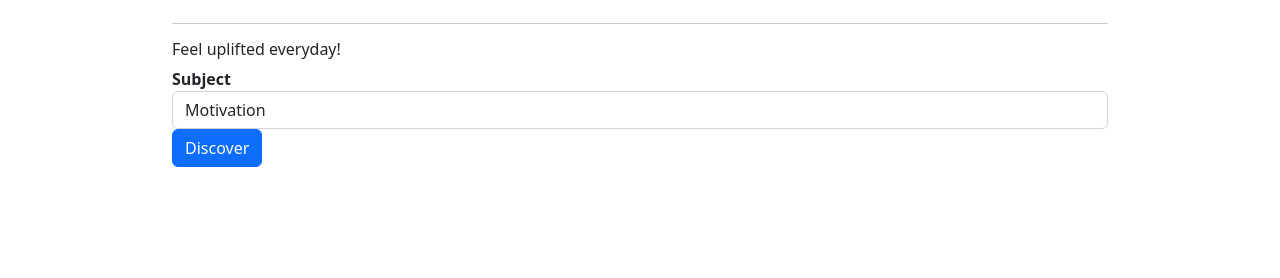
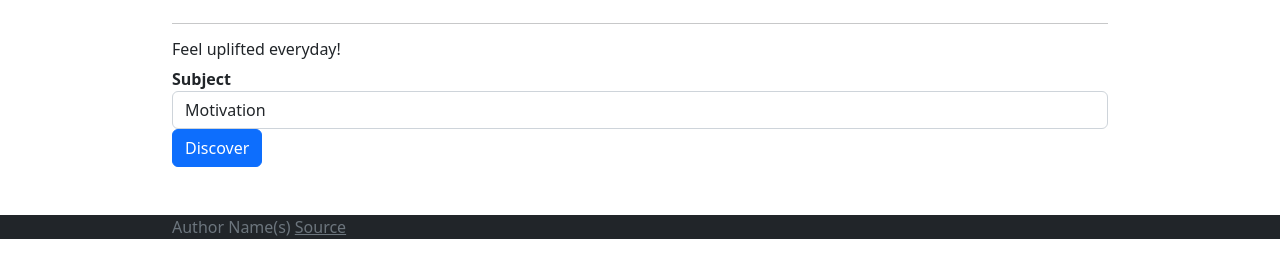
Before and after one commit to alexevans23/startup, a plain HTML site: page index.html in a window 1280 px wide. Shown: the part 130-408 px from the top of the page. Drawn offline with nearby package versions, Linux system fonts and the light colour scheme.

Commit message:
added my github link

```diff
--- a/index.html
+++ b/index.html
@@ -66,5 +66,14 @@
     </div>
 
     <script src="index.js"></script>
+    <footer class="bg-dark text-dark text-muted">
+      <div class="container-fluid">
+        <span class="text-reset">Author Name(s)</span>
+        <a
+          class="text-reset"
+          href="https://github.com/alexevans23/simon"
+          >Source</a>
+      </div>
+    </footer>
   </body>
 </html>
```
Also changed, not shown: encourage.html (+9 -0 lines), inspire.html (+9 -0 lines), motivate.html (+9 -0 lines).
